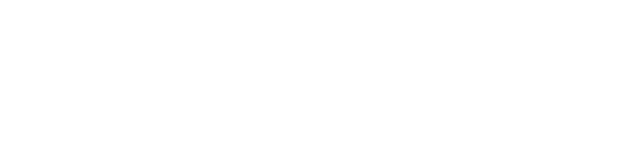
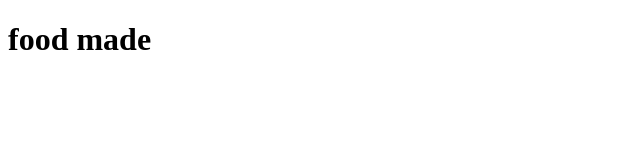
Before and after one commit to Oluwasanmi256/foodmate, a plain HTML site: page index.html in a window 1280 px wide. Shown: the whole page, without its empty margins (0-640 px from the left). Drawn offline with Linux system fonts and the light colour scheme.

Commit message:
updated index

```diff
--- a/index.html
+++ b/index.html
@@ -4,6 +4,7 @@
     <meta charset="UTF-8">
     <meta name="viewport" content="width=device-width, initial-scale=1.0">
     <title>Foodmate - Best Food website</title>
+    <h1>food made</h1>
 </head>
 <body>
 
```
